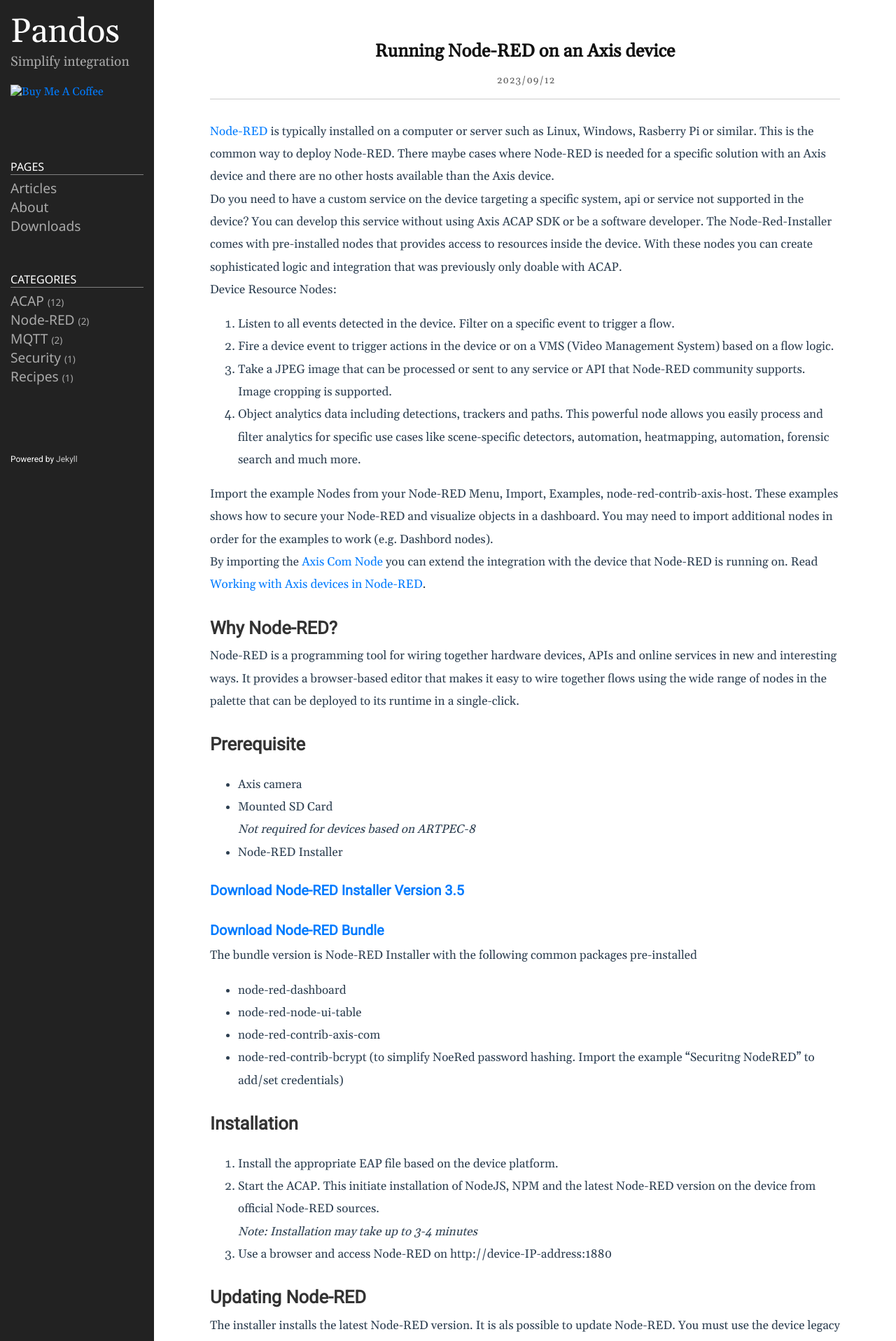
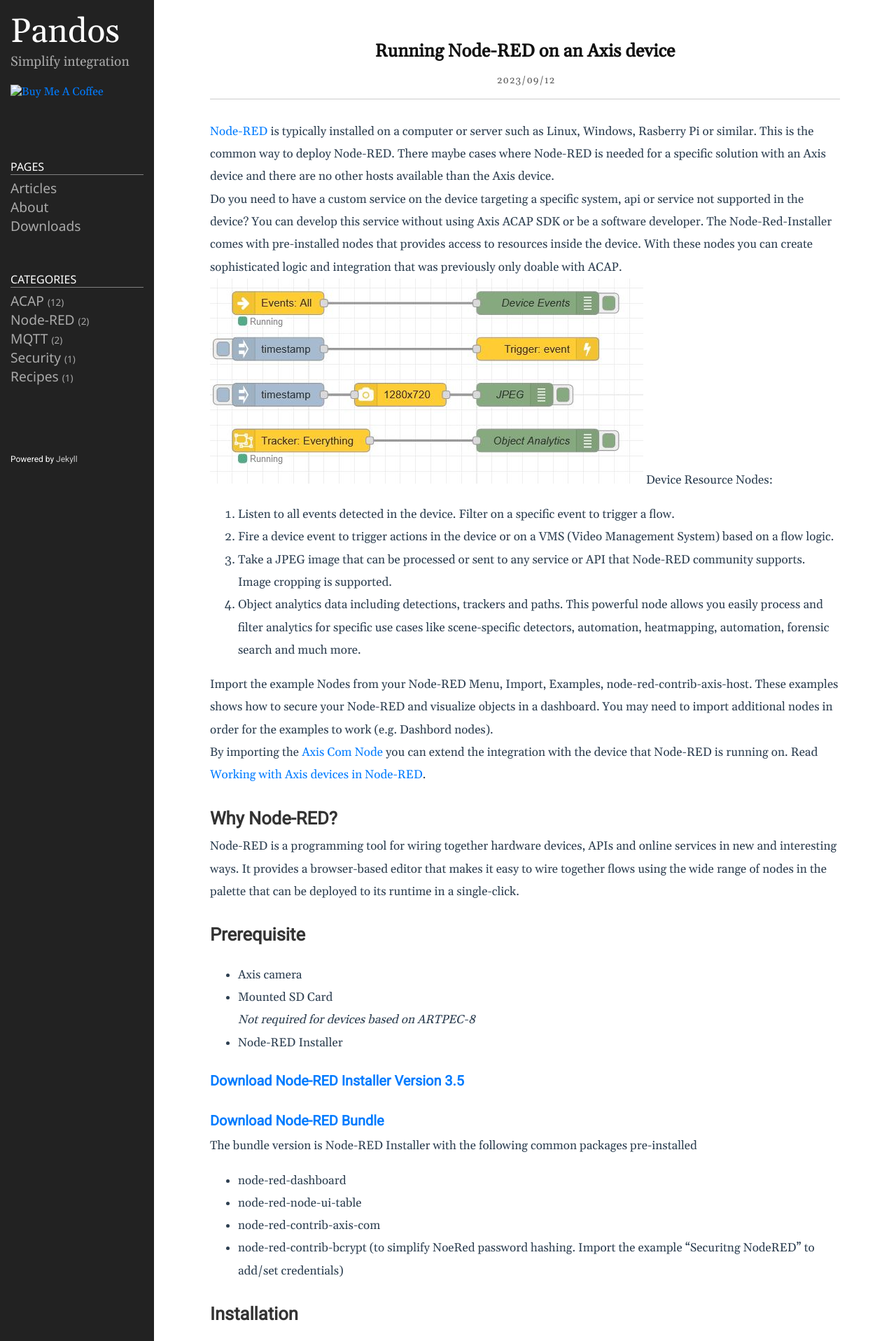
Before and after one commit to pandosme/pandosme.github.io, a Jekyll site: the page built from docs/_posts/2022-10-02-nodered-acap.md, in a window 1280 px wide. Shown: the top 1916 px of the page at 70% size. Built offline with Jekyll 4.4.1, drawn with Linux system fonts in a browser that asks for light colours.

Commit message:
Update 2022-10-02-nodered-acap.md

```diff
--- a/docs/_posts/2022-10-02-nodered-acap.md
+++ b/docs/_posts/2022-10-02-nodered-acap.md
@@ -9,7 +9,7 @@ Rasberry Pi or similar.  This is the common way to deploy Node-RED.  There maybe
 specific solution with an Axis device and there are no other hosts available than the Axis device.
 
 Do you need to have a custom service on the device targeting a specific system, api or service not supported in the device?  You can develop this service without using Axis ACAP SDK or be a software developer.  The Node-Red-Installer comes with pre-installed nodes that provides access to resources inside the device.  With these nodes you can create sophisticated logic and integration that was previously only doable with ACAP.
-
+![image]({{ site.url }}/assets/node-red-contrib-host.JPG)
 Device Resource Nodes:
 1. Listen to all events detected in the device.  Filter on a specific event to trigger a flow.
 2. Fire a device event to trigger actions in the device or on a VMS (Video Management System) based on a flow logic.
```
